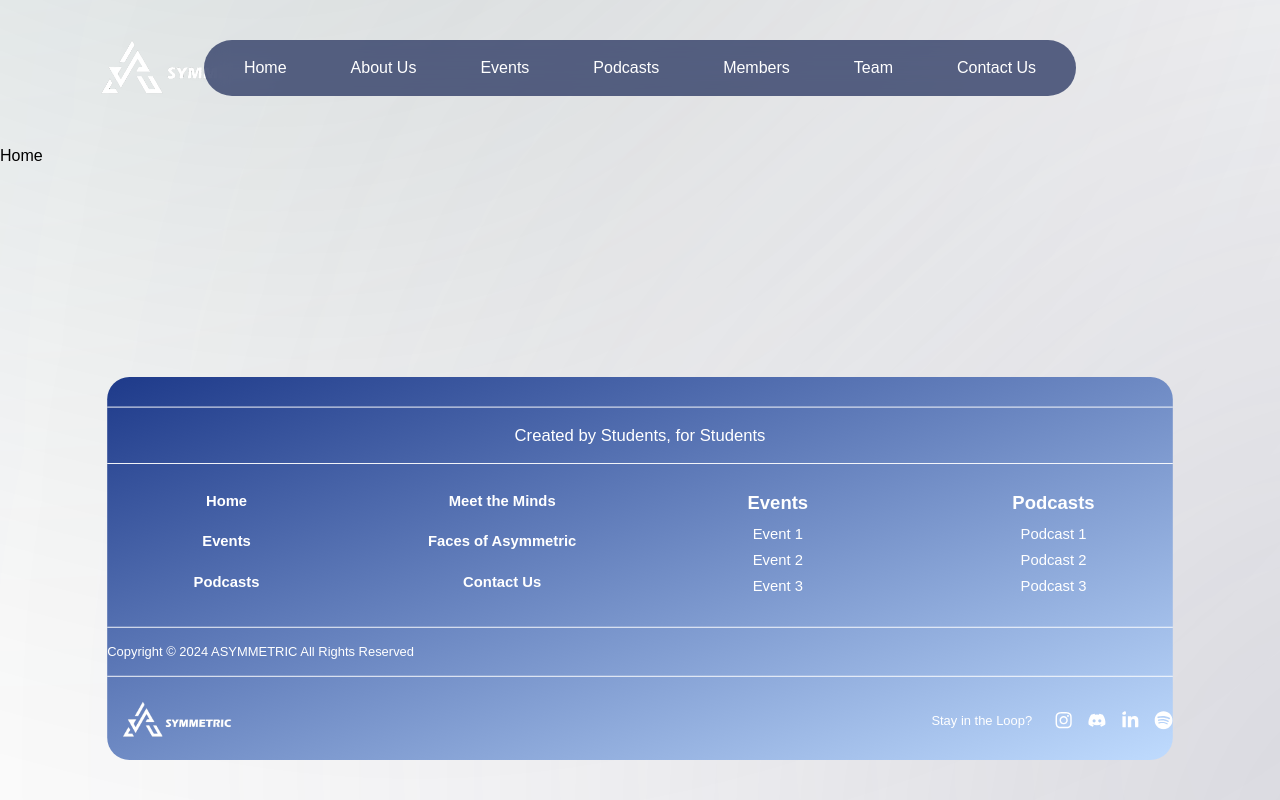
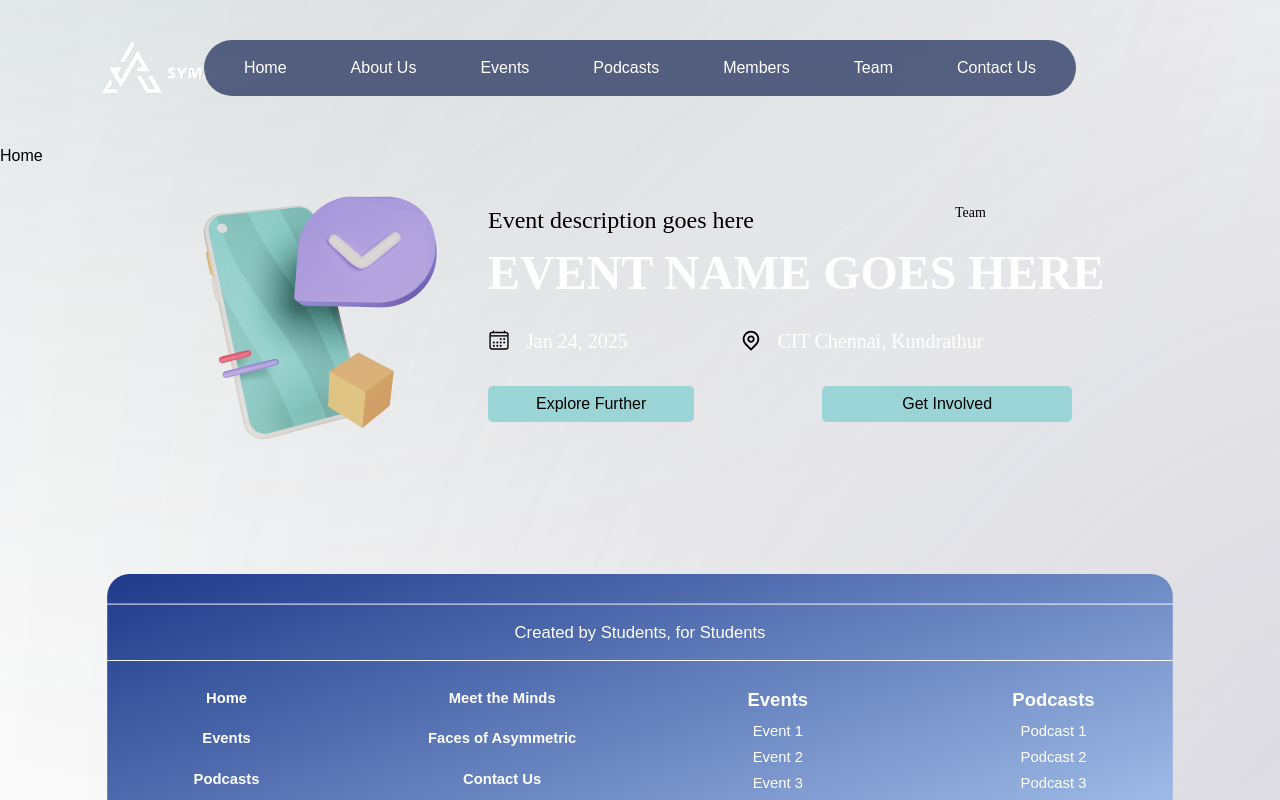
Before and after one commit to Club-Asymmetric/Asymmetric-Website-frontend, a Next.js app: page / in a window 1280 px wide. Shown: the top 800 px of the page. Built offline with nearby package versions, Linux system fonts and the light colour scheme.

Commit message:
[Add] Confused Event Page ~_~

```diff
--- a/src/app/page.tsx
+++ b/src/app/page.tsx
@@ -1,11 +1,57 @@
+'use client';
 
+import Event from '@/components/Event';
+import { useState } from 'react';
 
 export default function Home() {
+
+  const [isOpen, setIsOpen] = useState(false);
+  const [popupContent, setPopupContent] = useState({
+    desc : "",
+    img : "/Events_Placeholder.png",
+    name : "Title",
+    synopsis : "synopsis"
+    });
+
+  const openPopup = (content: { desc: string; img: string; name: string; synopsis: string }) => {
+    setPopupContent(content);
+    setIsOpen(true);
+  };
+
+  const closePopup = () => setIsOpen(false);
+
   return (
     <>
       <div>
         <h1>Home</h1>
+        <div className='flex justify-center'>
+        <Event
+            imageSrc="/Events_Placeholder.png"
+            synopsis="Event description goes here"
+            name="EVENT NAME GOES HERE"
+            type="Team"
+            date="Jan 24, 2025"
+            desc="lorem ipsum dolor sit amet, consectetur adipiscing elit. Sed etiam, si coactum est in alienum sensum omne quicquid est, ut non intellegamus, sic omne quod est in nostris sensibus, ut non videamus, nec audiamus, nec gustemus, nec concipiamus, sensibile est."
+            location="CIT Chennai, Kundrathur"
+            openPopup={openPopup}
+          />
+        </div>
       </div>
+      {/* Global Popup */}
+      {isOpen && (
+        <div className="fixed top-0 left-0 w-full h-full bg-[#000000b8] flex justify-center items-center animate-fadeIn transition-all duration-300 ease-in-out z-50">
+          <div className="flex flex-row bg-gradient-to-br  from-[rgb(23,25,63)] via-[rgba(25,27,68,0.5)] to-[rgba(60,65,165,0.7)] w-[80%] rounded-[1rem]">
+
+            <img src={popupContent.img} alt="Event" className="w-[50%] h-[50%] object-cover rounded-l-lg py-[3rem] px-[3rem]" />
+            <div className='flex flex-col py-[3rem] pr-[3rem]'>
+              <p className="text-2xl font-medium font-['oswald'] leading-[25px] mb-3">{popupContent.synopsis}</p>
+              <p className="text-5xl font-extrabold font-['Outfit'] mb-[2rem]">{popupContent.name}</p>
+              <p className='text-white text-2xl font-normal font-[Outfit] leading-7'>{popupContent.desc}</p>
+            </div>
+            <p className="cursor-pointer hover:scale-110 place-self-start transition-transform duration-100 ease-linear p-[1rem]" onClick={closePopup}>X</p >
+          </div>
+        </div>
+      )}
     </>
   );
 }
```
